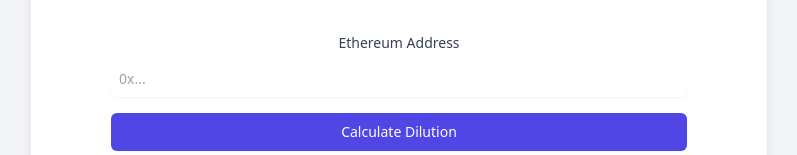
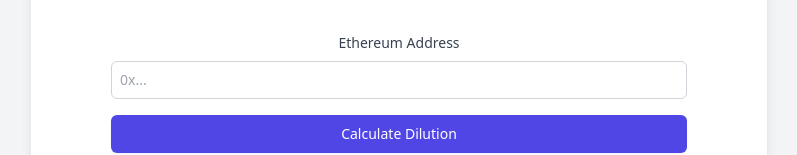
Before and after one commit to antoinedc/resolv-dilutor, a Vue app in the folder frontend/: page / in a window 1280 px wide. Shown: the part 327-482 px from the top of the page, without its empty margins (241-1038 px from the left). Built offline with nearby package versions, Linux system fonts and the light colour scheme; no server answers.

Commit message:
style: flatten input field and add subtle border

```diff
--- a/frontend/src/App.vue
+++ b/frontend/src/App.vue
@@ -44,7 +44,7 @@
                   <input
                     v-model="address"
                     type="text"
-                    class="mt-1 block w-full rounded-md border-gray-300 shadow-sm focus:border-indigo-500 focus:ring-indigo-500 sm:text-sm p-2"
+                    class="mt-1 block w-full rounded-md border border-gray-300 focus:border-indigo-500 focus:ring-1 focus:ring-indigo-500 sm:text-sm p-2 bg-white"
                     placeholder="0x..."
                     :disabled="loading"
                     autocomplete="on"
```
